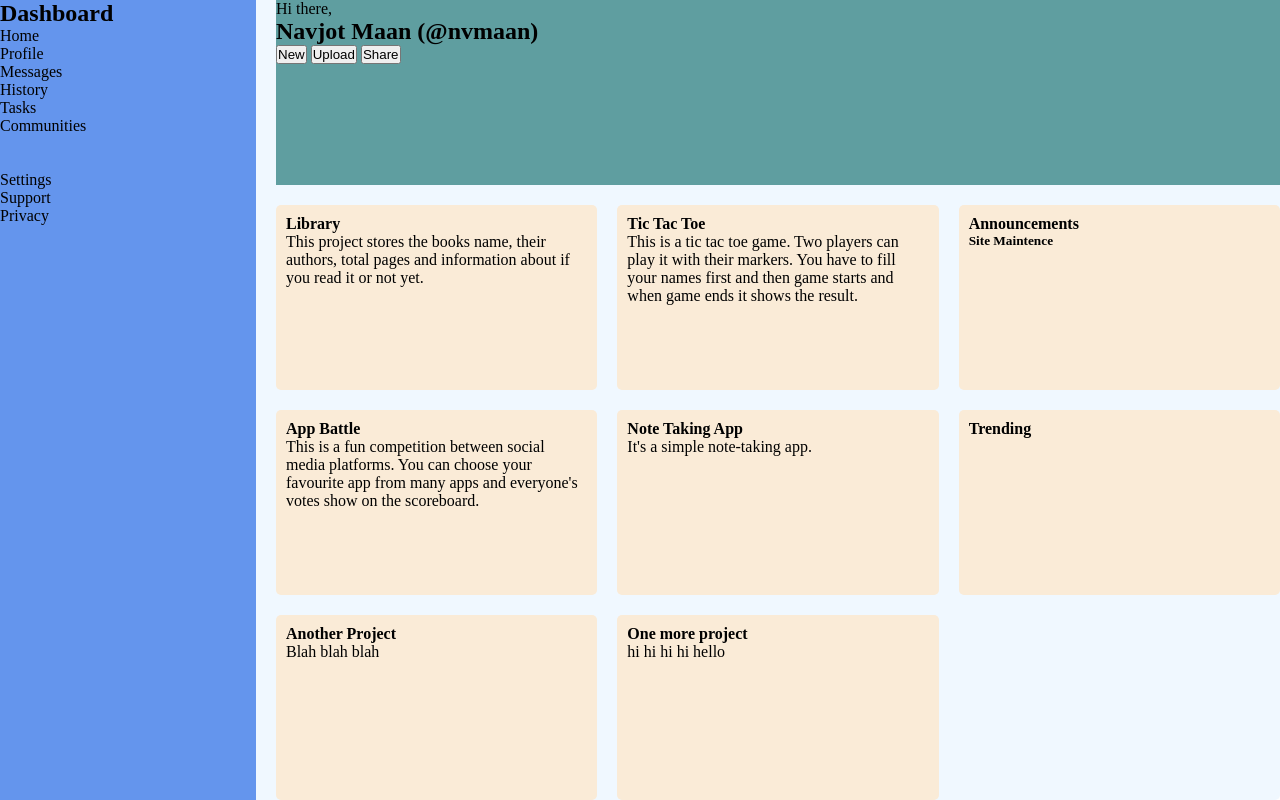
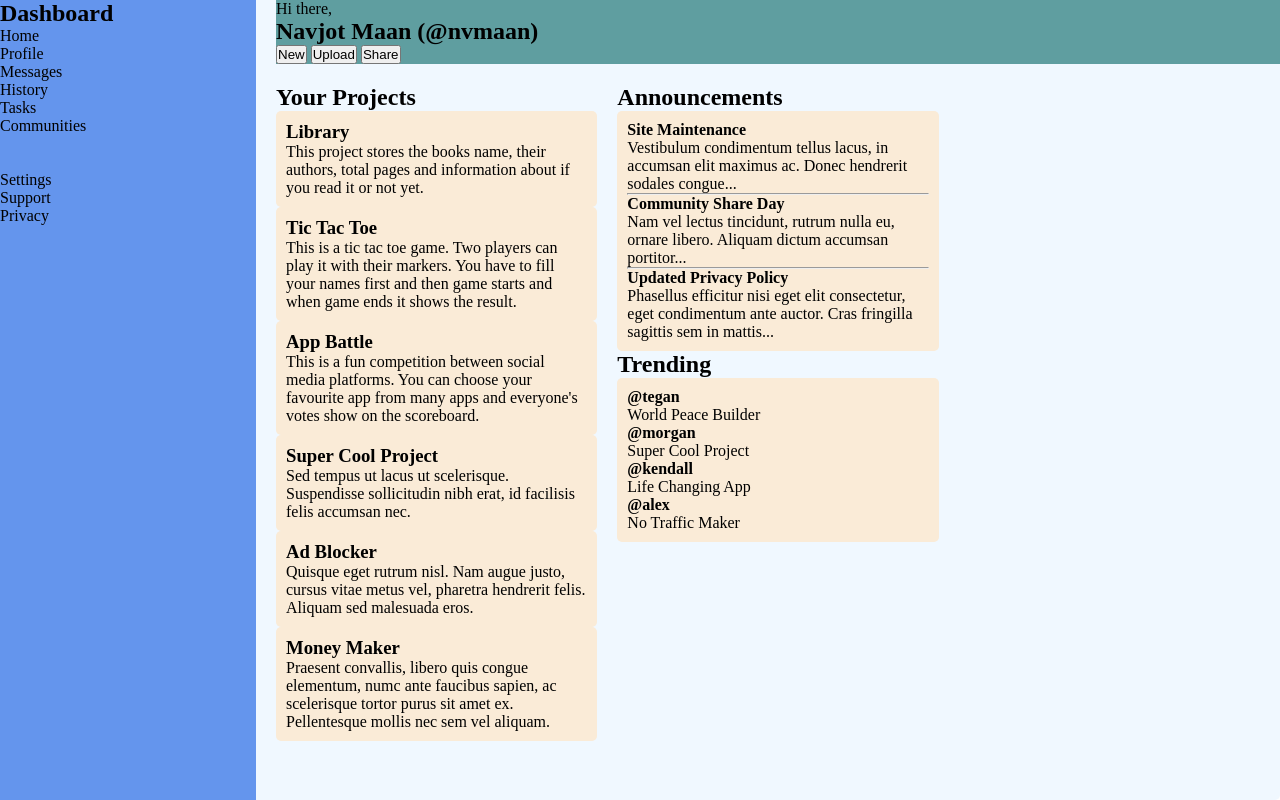
Before and after one commit to navjotmaan/Admin-Dashboard, a plain HTML site: page index.html in a window 1280 px wide. Drawn offline with Linux system fonts and the light colour scheme.

Commit message:
added all the necessary elements and content

```diff
--- a/index.html
+++ b/index.html
@@ -32,47 +32,69 @@
         </section>
 
 
-
-        <!-- <h3>Your Projects</h3> -->
+        <section id="projects">
+            <h2>Your Projects</h2>
+            <section id="projects-grid">
                 <div id="first-project">
-            <h4>Library</h4>
+                    <h3>Library</h3>
                     <p>This project stores the books name, their authors, total pages and information about if you read it or not yet.</p>
                 </div>
 
                 <div id="second-project">
-            <h4>Tic Tac Toe</h4>
+                    <h3>Tic Tac Toe</h3>
                     <p>This is a tic tac toe game. Two players can play it with their markers. You have to fill your names first and then game starts and when game ends it shows the result.</p>
                 </div>
 
-        <div id="ann">
-            <h4>Announcements</h4>
-            <h5>Site Maintence</h5>
-        </div>
-
                 <div id="third-project">
-            <h4>App Battle</h4>
+                    <h3>App Battle</h3>
                     <p>This is a fun competition between social media platforms. You can choose your favourite app from many apps and everyone's votes show on the scoreboard.</p>
                 </div>
 
                 <div id="fourth-project">
-            <h4>Note Taking App</h4>
-            <p>It's a simple note-taking app.</p>
-        </div>
-
-        <div id="trending">
-            <h4>Trending</h4>
+                    <h3>Super Cool Project</h3>
+                    <p>Sed tempus ut lacus ut scelerisque. Suspendisse sollicitudin nibh erat, id facilisis felis accumsan nec.</p>
                 </div>
 
                 <div>
-            <h4>Another Project</h4>
-            <p>Blah blah blah</p>
+                    <h3>Ad Blocker</h3>
+                    <p>Quisque eget rutrum nisl. Nam augue justo, cursus vitae metus vel, pharetra hendrerit felis. Aliquam sed malesuada eros.</p>
                 </div>
 
                 <div>
-            <h4>One more project</h4>
-            <p>hi hi hi hi hello</p>
+                    <h3>Money Maker</h3>
+                    <p>Praesent convallis, libero quis congue elementum, numc ante faucibus sapien, ac scelerisque tortor purus sit amet ex. Pellentesque mollis nec sem vel aliquam.</p>
+                </div>
+            </section>
+        </section>
+
+        <section id="extra-info">
+            <h2>Announcements</h2>
+            <div id="ann">
+                <h4>Site Maintenance</h4>
+                <p>Vestibulum condimentum tellus lacus, in accumsan elit maximus ac. Donec hendrerit sodales congue...</p>
+                <hr>
+                <h4>Community Share Day</h4>
+                <p>Nam vel lectus tincidunt, rutrum nulla eu, ornare libero. Aliquam dictum accumsan portitor...</p>
+                <hr>
+                <h4>Updated Privacy Policy</h4>
+                <p>Phasellus efficitur nisi eget elit consectetur, eget condimentum ante auctor. Cras fringilla sagittis sem in mattis...</p>
             </div>
 
+            <h2>Trending</h2>
+            <div id="trending">
+                <h4>@tegan</h4>
+                <p>World Peace Builder</p>
+
+                <h4>@morgan</h4>
+                <p>Super Cool Project</p>
+
+                <h4>@kendall</h4>
+                <p>Life Changing App</p>
+
+                <h4>@alex</h4>
+                <p>No Traffic Maker</p>
+            </div>
+        </section>
     </div>
 </body>
 </html>
```
Lines whose indentation alone changed are shown as unchanged.
